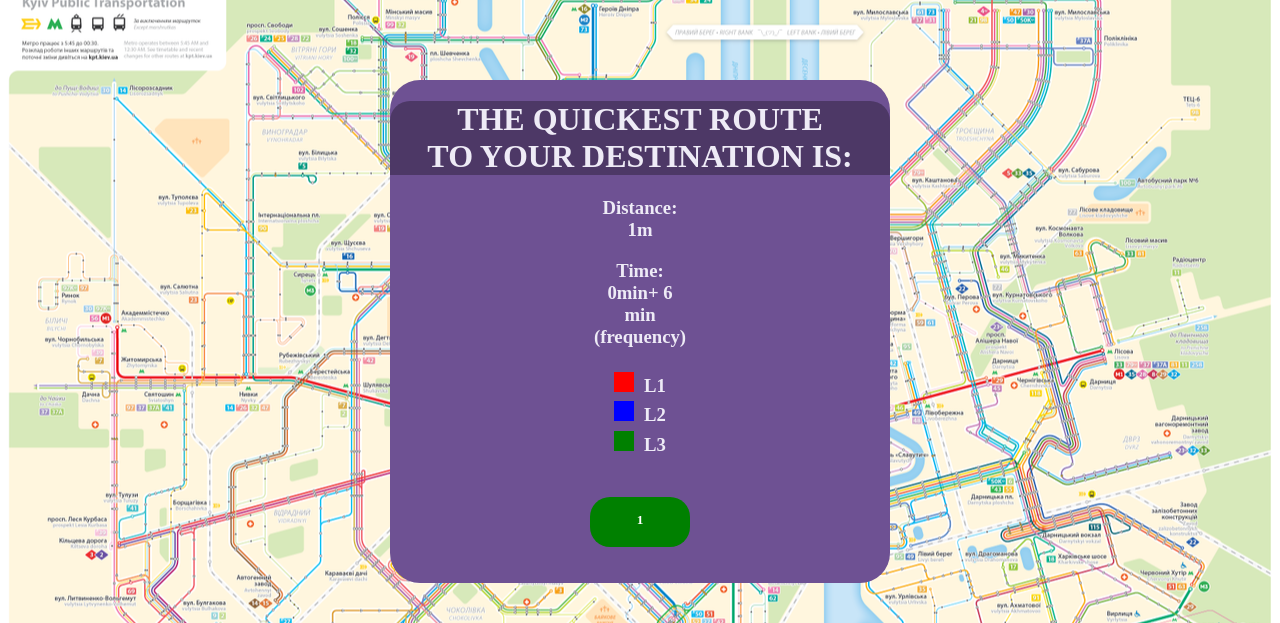
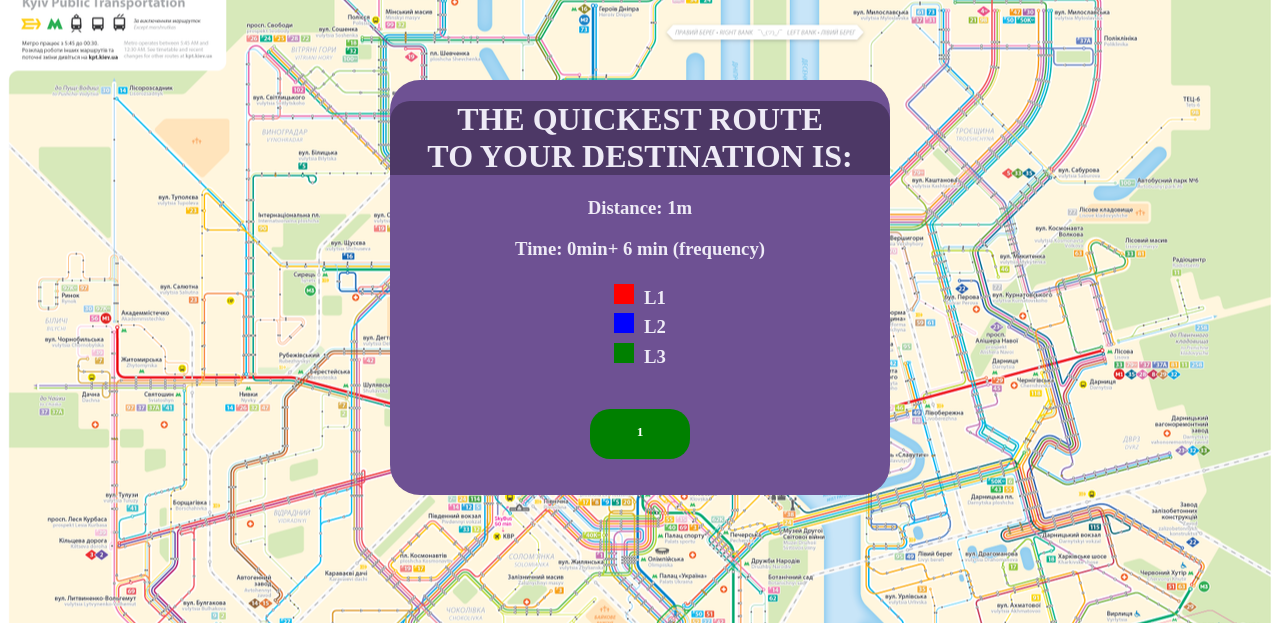
Before and after one commit to AndreLuque/Kiev-Subway-Stations, a Django app: page /path/1/1 in a window 1280 px wide. Shown: the top 623 px of the page. Run offline with Django 3.2, Linux system fonts and the light colour scheme; some libraries are stand-ins or nearby versions.

Commit message:
gonzalo es un pesado

```diff
--- a/main/templates/main/path.html
+++ b/main/templates/main/path.html
@@ -21,7 +21,7 @@
   <center>
   <div class="box">
     <h1 class="title">THE QUICKEST ROUTE <br> TO YOUR DESTINATION IS: </h1>
-    <div style="width: 100px;">
+    <div style="width: 300px;">
       <h3 class="cost">Distance: {{ distance }}m</h3>
       <h3 class="cost">Time: {{ time }}</h3>
     </div>
```
